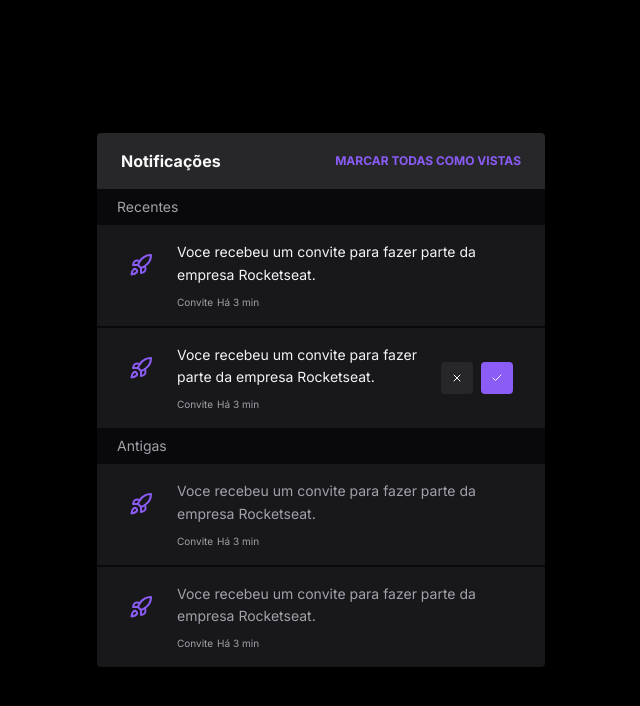
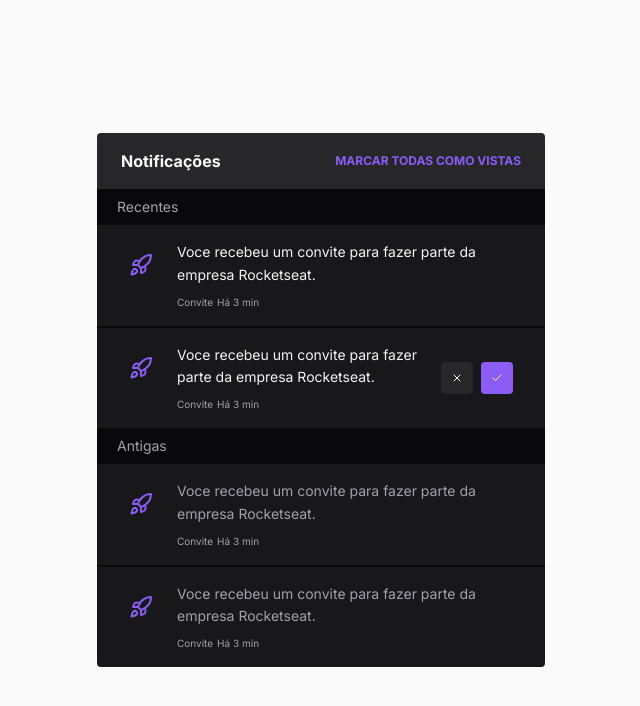
Before and after one commit to AlexMarquesAlves/widget-notification, a Next.js app: page / in a window 1280 px wide. Shown: the top 706 px of the page, without its empty margins (319-959 px from the left). Built offline with nearby package versions, Linux system fonts and the light colour scheme.

Commit message:
style: Change background color of main element to be white in light mode and black in dark mode
The diff changes the background color of the main element to white (`#f9f9f9`) in light mode and black (`#1

```diff
--- a/src/app/page.tsx
+++ b/src/app/page.tsx
@@ -2,7 +2,7 @@
 
 export default function Home() {
   return (
-    <main className="h-screen bg-black flex items-center justify-center text-zinc-50">
+    <main className="h-screen bg-zinc-50 dark:bg-black flex items-center justify-center text-zinc-50">
       <Widget></Widget>
     </main>
   )
```
